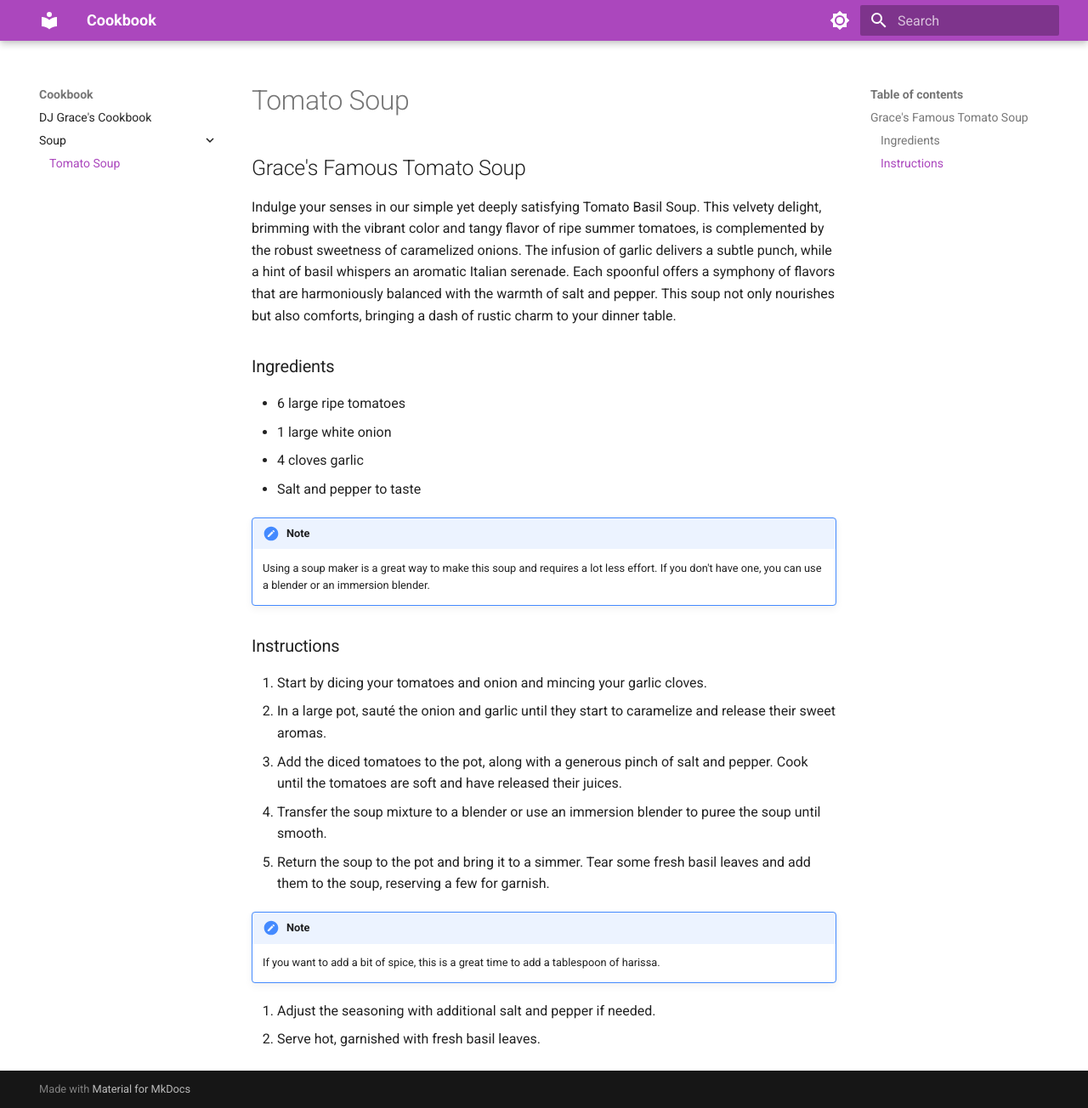
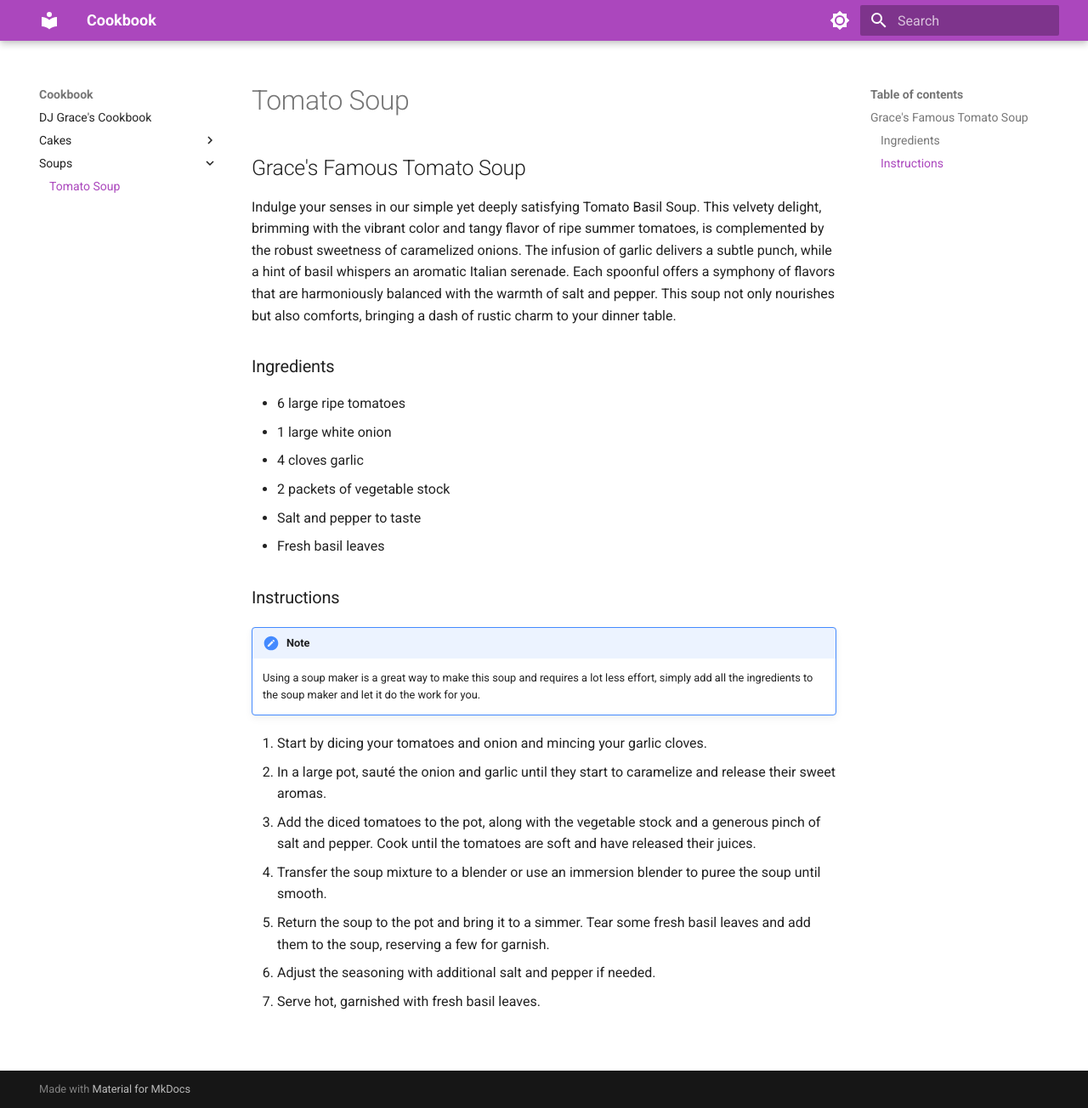
Before and after one commit to DJCoombes/Cookbook, an MkDocs documentation site: the page built from docs/Soups/Tomato Soup.md, in a window 1280 px wide and 1304 px high. Shown: the whole window at 85% size. Built offline with MkDocs 1.6.1 and Material for MkDocs 9.7.7, drawn with Linux system fonts in a browser that asks for light colours.

Commit message:
Updated tomato soup recipe. Added banana bread recipe.

```diff
--- a/docs/Soup/Tomato Soup.md
+++ b/docs/Soups/Tomato Soup.md
@@ -7,21 +7,19 @@ Indulge your senses in our simple yet deeply satisfying Tomato Basil Soup. This
 - 6 large ripe tomatoes
 - 1 large white onion
 - 4 cloves garlic
+- 2 packets of vegetable stock
 - Salt and pepper to taste
-
-!!! note
-    Using a soup maker is a great way to make this soup and requires a lot less effort. If you don't have one, you can use a blender or an immersion blender.
+- Fresh basil leaves
 
 ### Instructions
 
+!!! note
+    Using a soup maker is a great way to make this soup and requires a lot less effort, simply add all the ingredients to the soup maker and let it do the work for you.
+
 1. Start by dicing your tomatoes and onion and mincing your garlic cloves.
 2. In a large pot, sauté the onion and garlic until they start to caramelize and release their sweet aromas.
-3. Add the diced tomatoes to the pot, along with a generous pinch of salt and pepper. Cook until the tomatoes are soft and have released their juices.
+3. Add the diced tomatoes to the pot, along with the vegetable stock and a generous pinch of salt and pepper. Cook until the tomatoes are soft and have released their juices.
 4. Transfer the soup mixture to a blender or use an immersion blender to puree the soup until smooth.
 5. Return the soup to the pot and bring it to a simmer. Tear some fresh basil leaves and add them to the soup, reserving a few for garnish.
-
-!!! note
-    If you want to add a bit of spice, this is a great time to add a tablespoon of harissa.
-
 6. Adjust the seasoning with additional salt and pepper if needed.
 7. Serve hot, garnished with fresh basil leaves.
```
Also changed, not shown: docs/Cakes/Banana Bread.md (added, +26 -0 lines).
